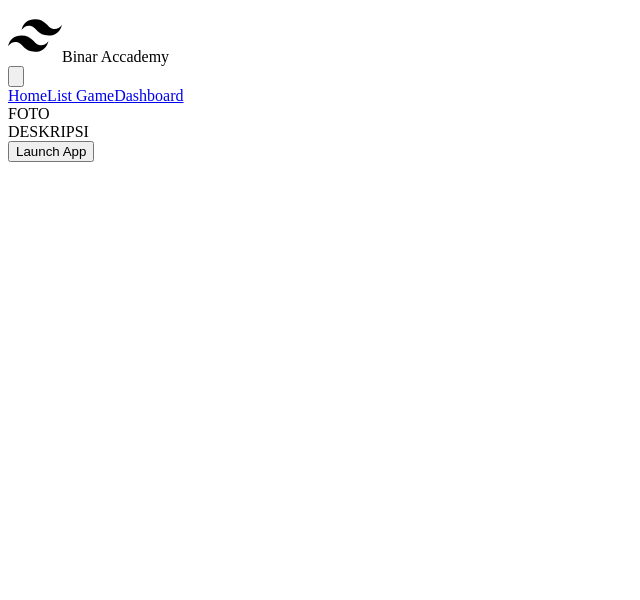
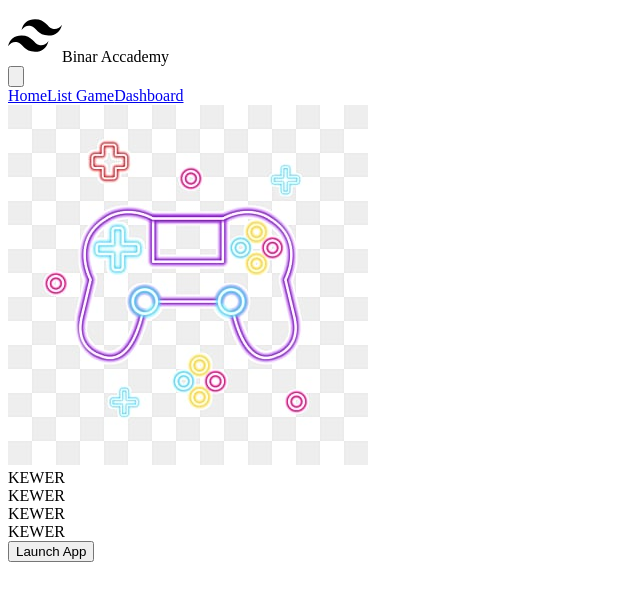
Before and after one commit to pabobernando/ch10-nextjs, a Next.js app: page /home/profile in a window 1280 px wide. Shown: the top 600 px of the page, without its empty margins (0-640 px from the left). Built offline with nearby package versions, Linux system fonts and the light colour scheme.

Commit message:
update profile.jsx

```diff
--- a/pages/home/profile.jsx
+++ b/pages/home/profile.jsx
@@ -6,10 +6,31 @@ import Link from 'next/link';
 function HomePage() {
     return <div>
       <Navbar />
-      <div className='container-fluid mx-auto  mt-9'>
+      <div className='container-fluid mt-9'>
         <div className="flex">
-            <div className="flex-1 w-64">FOTO</div>
-            <div className="flex-1 w-64">DESKRIPSI</div>
+            <div className="w-1/4 m-8"><img className='mx-auto' src={gambar2.src} /></div>
+            <div className="w-3/4">
+            <div className="flex flex-wrap overflow-hidden">
+
+<div className="w-full overflow-hidden">
+KEWER
+</div>
+
+<div className="w-full overflow-hidden">
+KEWER
+</div>
+
+<div className="w-full overflow-hidden">
+KEWER
+</div>
+
+<div className="w-full overflow-hidden">
+KEWER
+</div>
+
+</div>
+
+            </div>
 </div>
 
         </div>
```
